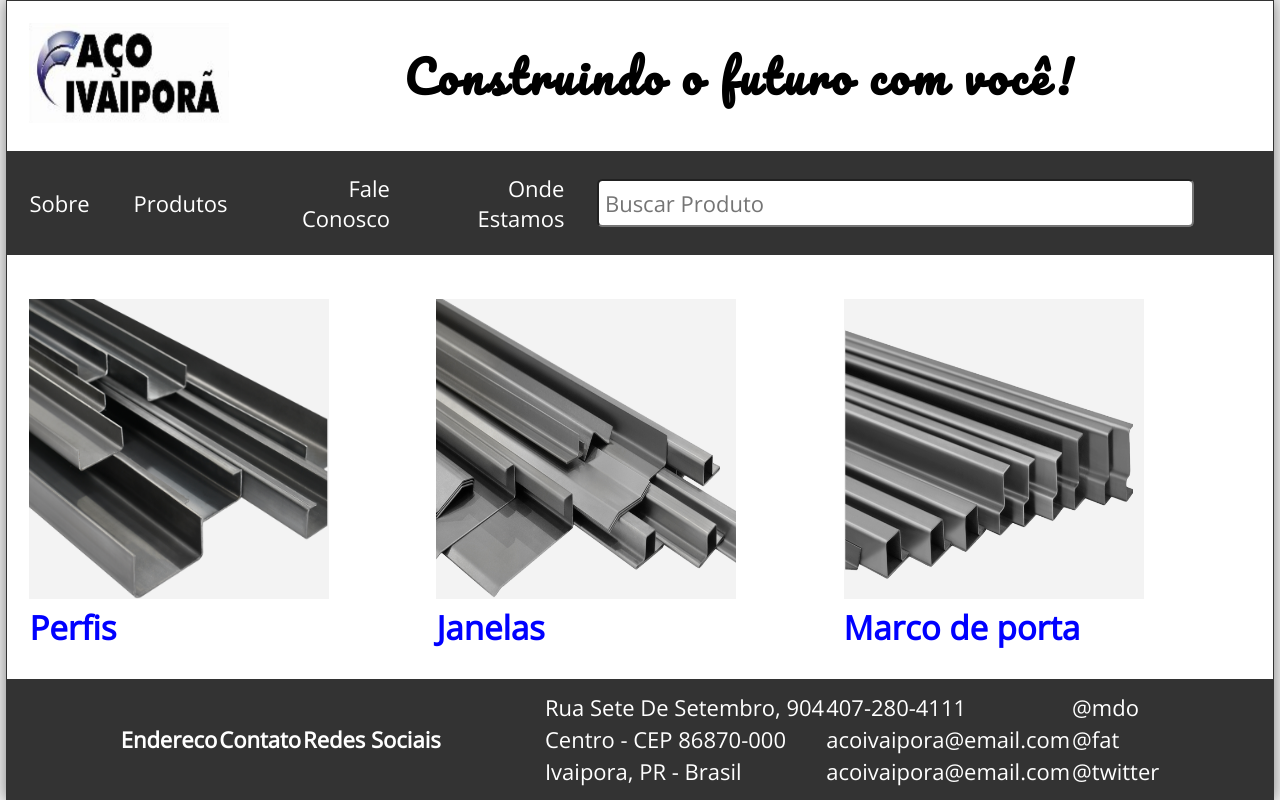
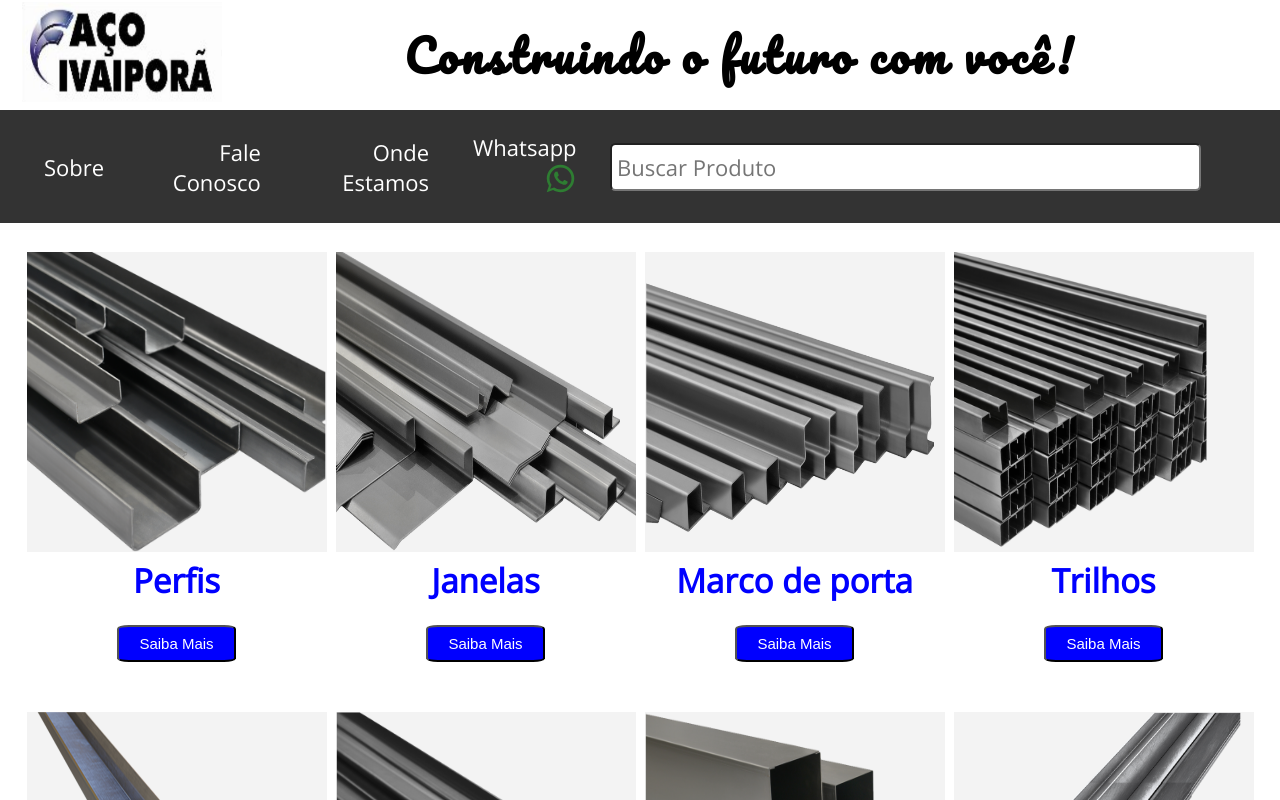
Before and after one commit to FePaiva/site, a React (Create React App) app: page / in a window 1280 px wide. Shown: the top 800 px of the page. Built offline with nearby package versions, Linux system fonts and the light colour scheme; data requests are answered from the project's data file.

Commit message:
removed produto. Added whatsapp. Adjusted css.

```diff
--- a/package.json
+++ b/package.json
@@ -3,6 +3,10 @@
   "version": "0.1.0",
   "private": true,
   "dependencies": {
+    "@emotion/react": "^11.10.0",
+    "@emotion/styled": "^11.10.0",
+    "@mui/icons-material": "^5.8.4",
+    "@mui/material": "^5.10.0",
     "@testing-library/jest-dom": "^5.16.4",
     "@testing-library/react": "^13.3.0",
     "@testing-library/user-event": "^13.5.0",
--- a/src/components/App.js
+++ b/src/components/App.js
@@ -144,7 +144,7 @@ function App() {
 
   return (
     <div className="App">
-      {/* <div className="content-wrap">  */}
+      <div className="content-wrap">
         <Header width={width}
         />
         <Nav search={search} setSearch={setSearch} />
@@ -172,7 +172,7 @@ function App() {
             <Route path="*"
                     element={<Missing />} />
         </Routes>
-      {/* </div> */}
+      </div>
         <Footer />
     </div>
   );
--- a/src/components/Footer.js
+++ b/src/components/Footer.js
@@ -1,7 +1,8 @@
 import React from 'react'
 import { SocialIcon } from 'react-social-icons';
-import './Footer.css';
+// import './Footer.css';
 import Table from 'react-bootstrap/Table';
+import SendMessages from './SendMessage';
 
 
 
@@ -18,7 +19,7 @@ const Footer = () => {
           <th>Redes Sociais</th>
         </tr>
       </thead>
-      <tbody>
+      <tbody className="tbody">
         <tr>
           <td>Rua Sete De Setembro, 904</td>
           <td>407-280-4111</td>
@@ -32,55 +33,10 @@ const Footer = () => {
         <tr>
           <td>Ivaipora, PR - Brasil</td>
           <td>acoivaipora@email.com</td>
-          <td>@twitter</td>
+          <td><SendMessages /></td>
         </tr>
       </tbody>
     </Table>
-
-
-
-
-
-    // <div className="main-footer">
-    //   <div className="container">
-    //     <div className="row">
-    //       {/* Column1 */}
-    //       <div className="col">
-    //         <h4>ACO IVAIPORA</h4>
-    //         <ul className="list-unstyled">
-    //           <li>Rua Sete De Setembro, 904</li>
-    //           <li>Centro - CEP 86870-000 </li>
-    //           <li>Ivaipora, PR - Brasil</li>
-    //         </ul>
-    //       </div>
-    //       {/* Column2 */}
-    //       <div className="col">
-    //         <h4>ACO IVAIPORA</h4>
-    //         <ul className="list-unstyled">
-    //           <li>Rua Sete De Setembro, 904</li>
-    //           <li>Centro - CEP 86870-000 </li>
-    //           <li>Ivaipora, PR - Brasil</li>
-    //         </ul>
-    //       </div>
-    //       {/* Column3 */}
-    //       <div className="col">
-    //         <h4>ACO IVAIPORA</h4>
-    //         <ul className="list-unstyled">
-    //           <li>Rua Sete De Setembro, 904</li>
-    //           <li>Centro - CEP 86870-000 </li>
-    //           <li>Ivaipora, PR - Brasil</li>
-    //         </ul>
-    //       </div>
-    //     </div>
-    //     <hr />
-    //     <div className="row">
-    //       <p className="col-sm">
-    //         &copy;{new Date().getFullYear()} THICC MEMES | All rights reserved |
-    //         Terms Of Service | Privacy
-    //       </p>
-    //     </div>
-    //   </div>
-    // </div>
   )
 }
 
--- a/src/components/Nav.js
+++ b/src/components/Nav.js
@@ -1,4 +1,6 @@
 import { Link } from 'react-router-dom'
+import SendMessages from './SendMessage';
+
 // import './Nav.css';
 
 
@@ -9,9 +11,10 @@ const Nav = ({ search, setSearch }) => {
     <nav className="Nav">
           <ul>
             <li><Link to="/sobre">Sobre</Link></li>
-            <li><Link to="/produtos">Produtos</Link></li>
+            {/* <li><Link to="/produtos">Produtos</Link></li> */}
             <li><Link to="/fale-conosco">Fale Conosco</Link></li>
             <li><Link to="/onde-estamos">Onde Estamos</Link></li>
+            <li>Whatsapp<SendMessages /></li>
           </ul>
           <form className="searchForm" onSubmit={(e) => e.preventDefault()}>
                 <label htmfor="search">Buscar Produto</label>
--- a/src/components/Product.js
+++ b/src/components/Product.js
@@ -4,7 +4,7 @@ import { Link } from 'react-router-dom'
 
 const Product = ({ product }) => {
   return (
-    <div className="product">
+    <div className="Product">
           <Link to={`/product/${product.id}`}>
             <img
                 style={{ width: '300px', height: '300px'}}
@@ -13,11 +13,14 @@ const Product = ({ product }) => {
             />
             <h2>{product.tipo}</h2>
           </Link>
-          <p className="product-description">{
+          {/* <p className="product-description">{
                 (product.descricao).length <=100
                     ? product.descricao
                     : `${(product.descricao).slice(0,100)}...`
-                }</p>
+                    }
+            </p> */}
+            <Link to={`/product/${product.id}`}><button className="button" >Saiba Mais</button></Link>
+
     </div>
   )
 }
--- a/src/components/ProductPage.js
+++ b/src/components/ProductPage.js
@@ -20,7 +20,7 @@ const ProductPage = ({ products }) => {
                 <p>{product.modelos}</p>
                 <p className="product-description">{product.descricao}</p>
                 <p>
-                    <Link to='/'><button className="voltarButton">Voltar</button></Link>
+                    <Link to='/'><button className="button">Voltar</button></Link>
                 </p>
             </>
             }
--- /dev/null
+++ b/src/components/SendMessage.js
@@ -0,0 +1,181 @@
+import React, { useState } from "react";
+import PropTypes from "prop-types";
+import { Button, TextField, styled } from "@mui/material";
+import WhatsAppIcon from "@mui/icons-material/WhatsApp";
+
+
+const CssTextField = styled(TextField, {
+  shouldForwardProp: (props) => props !== "focusColor",
+})((p) => ({
+  // input label when focused
+  "& label.Mui-focused": {
+    color: "#7ed957",
+  },
+  // focused color for input with variant='outlined'
+  "& .MuiOutlinedInput-root": {
+    "&.Mui-focused fieldset": {
+      borderColor: "#7ed957",
+      fontSize: "0.9em",
+    },
+    borderRadius: '10px'
+  },
+}));
+
+const textFieldInputLabelStyle = {
+  fontSize: "0.9em",
+  alignSelf: "center",
+  justifySelf: "center",
+};
+
+const textFieldStyle = {
+  width: "230px",
+};
+
+const SendMessages = () => {
+  // const CHARACTER_LIMIT = 100;
+
+  const [numberEmptyError, setNumberEmptyError] = useState(false);
+  const [messageEmptyError, setMessageEmptyError] = useState(false);
+
+  const [formData, setFormData] = useState({
+    mobileNumber: "554388255929",
+    message: "Olá pessal da Aço Ivaiporã!",
+  });
+
+  const { mobileNumber, message } = formData;
+
+  // const onChange = (e) => {
+  //   e.preventDefault();
+  //   setFormData({
+  //     ...formData,
+  //     [e.target.name]: e.target.value,
+  //   });
+  // };
+
+  const onSubmit = (e) => {
+    e.preventDefault();
+    if (mobileNumber.length < 1) {
+      setNumberEmptyError(true);
+      setTimeout(() => setNumberEmptyError(false), 3000);
+    } else if (message.length < 1) {
+      setMessageEmptyError(true);
+      setTimeout(() => setMessageEmptyError(false), 3000);
+    } else {
+
+      // Regex expression to remove all characters which are NOT alphanumeric
+      let number = mobileNumber.replace(/[^\w\s]/gi, "").replace(/ /g, "");
+
+      // Appending the phone number to the URL
+      let url = `https://web.whatsapp.com/send?phone=${number}`;
+
+      // Appending the message to the URL by encoding it
+      url += `&text=${encodeURI(message)}&app_absent=0`;
+
+      // Open our newly created URL in a new tab to send the message
+      window.open(url);
+
+    }
+  };
+
+  return (
+    <div className='communication'>
+      {/* <div className='whatsapp-card app'> */}
+        {/* <div className='title flex_middle'> */}
+          {/* <div style={{ marginRight: "0.5em" }}>
+            <WhatsAppIcon />
+          </div> */}
+          {/* <div>Send Message</div> */}
+        {/* </div> */}
+        {/* {numberEmptyError && (
+          <div className='errors'>Mobile number cannot be empty!</div>
+        )}
+        {messageEmptyError && (
+          <div className='errors'>Message cannot be empty!</div>
+        )}
+        {!numberEmptyError && !messageEmptyError && (
+          <div className='errors-null'>.</div>
+        )} */}
+        {/* <div className='search_contact app'>
+          <CssTextField
+            error={numberEmptyError}
+            label='Mobile Number'
+            placeholder='Mobile Number'
+            name='mobileNumber'
+            value={mobileNumber}
+            onChange={onChange}
+            size='small'
+            style={{
+              margin: "1em 0em",
+            }}
+            inputProps={{
+              style: textFieldStyle,
+            }}
+            InputLabelProps={{
+              style: textFieldInputLabelStyle,
+            }}
+            required
+          />
+        </div> */}
+        {/* <div className='message app' style={{ marginTop: "1.5em" }}>
+          <CssTextField
+            multiline
+            maxRows={4}
+            label='Message'
+            placeholder='Hi! Sending a message from React....'
+            size='small'
+            InputLabelProps={{
+              style: textFieldInputLabelStyle,
+            }}
+            inputProps={{
+              style: {
+                width: "230px",
+                height: "90px",
+              },
+              maxLength: CHARACTER_LIMIT,
+            }}
+            FormHelperTextProps={{
+              style: {
+                margin: 0,
+                padding: "0 0 0 5px",
+                fontSize: 10,
+              },
+            }}
+            name='message'
+            value={message}
+            onChange={onChange}
+            required
+            error={message.length > CHARACTER_LIMIT - 1 || messageEmptyError}
+            helperText={
+              !(message.length > CHARACTER_LIMIT - 1)
+                ? `${message.length}/${CHARACTER_LIMIT}`
+                : "Max length exceeded"
+            }
+          />
+        </div> */}
+        <div>
+          <WhatsAppIcon
+              onClick={onSubmit}
+              variant='outlined'
+              color='success'
+              size='small'
+          />
+          {/* <Button
+            onClick={onSubmit}
+            variant='outlined'
+            color='success'
+            size='small'
+          >
+            Send
+          </Button> */}
+        </div>
+      {/* </div> */}
+    </div>
+  );
+};
+
+SendMessages.propTypes = {
+  number: PropTypes.string.isRequired,
+  message: PropTypes.string,
+};
+
+export default SendMessages;
--- a/src/index.css
+++ b/src/index.css
@@ -1,32 +1,3 @@
- /* @import url('https://fonts.googleapis.com/css2?family=Open+Sans&display=swap');
-
- * {
-   margin: 0;
-   padding: 0;
-   box-sizing: border-box;
- }
-
- html {
-   font-size: 15px;
- }
-
- body {
-   min-height: 100vh;
-   -webkit-font-smoothing: antialiased;
-   -moz-osx-font-smoothing: grayscale;
-   display: flex;
-   background-color:white;
- }
-
- #root {
-   flex-grow: 1;
-   display: flex;
-   justify-content: center;
-   align-items: center;
- } */
-
- /* new css below */
-
  @import url('https://fonts.googleapis.com/css2?family=Open+Sans&display=swap');
 
 * {
@@ -49,7 +20,7 @@ body {
 }
 
 #root {
-  flex-grow: 2;
+  flex-grow: 1;
   display: flex;
   justify-content: center;
   align-items: center;
@@ -57,19 +28,21 @@ body {
 
 .App {
   width: 100%;
-  max-width: 99%;
   height: 100vh;
   display: flex;
   flex-direction: column;
   justify-content: flex-start;
   align-items: center;
-  border: 1px solid #333;
-  box-shadow: 0px 0px 15px gray;
+  position: relative;
+}
+.content-wrap {
+  width: 100%;
+  flex: 1;
 }
 
 .Header {
   width: 100%;
-  height: 150px;
+  height: 110px;
   background-color: white;
   padding: 1rem;
   display: flex;
@@ -118,6 +91,7 @@ body {
   flex-direction: column;
   justify-content: flex-start;
   align-items: flex-start;
+  cursor: pointer;
 }
 
 .searchForm {
@@ -147,6 +121,9 @@ body {
   display: flex;
   flex-wrap: nowrap;
   align-items: center;
+  margin-left: 1rem;
+  align-items: space-around;
+
 }
 
 .Nav li {
@@ -175,42 +152,59 @@ body {
 .Nav li:focus a {
   cursor: pointer;
 }
+
 @media only screen and (min-width: 610px) {
   html {
     font-size: 22px;
   }
 
-.Home, .About, .Missing {
+.Home, .Missing {
   width: 100%;
   flex-grow: 1;
   padding: 1rem;
   overflow-y: auto;
   background-color: #fff;
   display: grid;
-  grid-template-columns: repeat(auto-fit, minmax(min(100%/3, max(64px, 100%/3)), 1fr));
+  grid-template-columns: repeat(auto-fit, minmax(min(100%/4, max(64px, 100%/4)), 1fr));
+}
+
+
+.About {
+  width: 100%;
+  flex-grow: 1;
+  padding: 1rem;
+  overflow-y: auto;
+  background-color: #fff;
+  display: table;
+  /* grid-template-columns: repeat(auto-fit, minmax(min(100%/3, max(64px, 100%/3)), 1fr)); */
 
 }
 
-.product {
+.Product {
   max-width: 100%;
-  margin-top: 1rem;
+  margin-top: .3rem;
   padding-bottom: 1rem;
+  text-align: center;
 }
 
-.Home .product a {
+.Product h2 {
+  margin: 0;
+}
+
+.Home .Product a {
   text-decoration: none;
 }
 
-.Home .product a,
-.Home .product a:visited {
+.Home .Product a,
+.Home .Product a:visited {
   color: blue;
 }
 
-.product:first-child {
+.Product:first-child {
   margin-top: none;
 }
 
-.product:last-child {
+.Product:last-child {
   border-bottom: none;
 }
 
@@ -220,7 +214,7 @@ body {
 } */
 
 .product-description {
-  margin: 1rem 0;
+  margin: 1rem;
 }
 
 .newPostForm {
@@ -277,11 +271,14 @@ body {
   background-color: red;
 }
 
-.voltarButton {
+.button {
   background-color: blue;
   color: #fff;
-  font-size: 20px;
+  font-size: 15px;
   padding: 8px 20px;
+  border-radius: 10%;
+  margin: 1rem;
+  cursor: pointer;
 }
 
 .statusMsg {
@@ -326,9 +323,19 @@ body {
 }
 
 .Footer {
-  padding: 0.75rem;
-  display: grid;
-  place-content: center;
+  width: 100%;
+  color: #fff;
+  background-color: #333;
+  /* padding: 0.75rem; */
+  display: table;
+  align-content: start;
+  /* position: absolute; */
+  bottom: 0;
+  height: 2.5rem;
+}
+
+.tbody {
+  text-align: center;
 }
 
 @media only screen and (min-width: 992px) {
@@ -357,3 +364,56 @@ body {
     margin-bottom: 100px;
   }
 }
+
+/* --------------------------------- COMMUNICATION ---------------------- */
+.communication .whatsapp-card {
+  background-color: var(--light-color);
+  border-radius: 10px;
+  width: 300px;
+  min-height: 400px;
+  box-shadow: rgba(100, 100, 111, 0.2) 0px 7px 29px 0px;
+  padding: 0.5em;
+}
+
+.communication .whatsapp-card .title {
+  color: var(--check-color);
+  font-size: 1.4em;
+  margin-top: 0.5em;
+}
+
+.communication .whatsapp-card .search_contact_whatsapp {
+  width: 95%;
+  display: grid;
+  grid-template-columns: 10fr 1fr;
+  column-gap: 1em;
+  margin: 1em 0;
+}
+
+.communication .whatsapp-card .search_contact_whatsapp .add_new_client {
+  margin-top: 0.5em;
+  color: var(--grey-color);
+  cursor: pointer;
+}
+
+/* --------------------------------- ERRORS ---------------------------------- */
+.errors {
+  font-size: 0.75em;
+  background-color: var(--closing-color);
+  color: var(--light-color);
+  width: 90%;
+  padding: 0.2em 0.5em;
+  border-radius: 10px;
+  text-align: center;
+  margin-top: 0.8em;
+}
+
+.errors-null {
+  font-size: 0.75em;
+  background-color: none;
+  color: var(--light-color);
+  width: 90%;
+  padding: 0.2em 0.5em;
+  border-radius: 10px;
+  text-align: center;
+  margin-top: 0.8em;
+}
```
Also changed, not shown: 1 other file (tests, documents, lock files or other folders).
